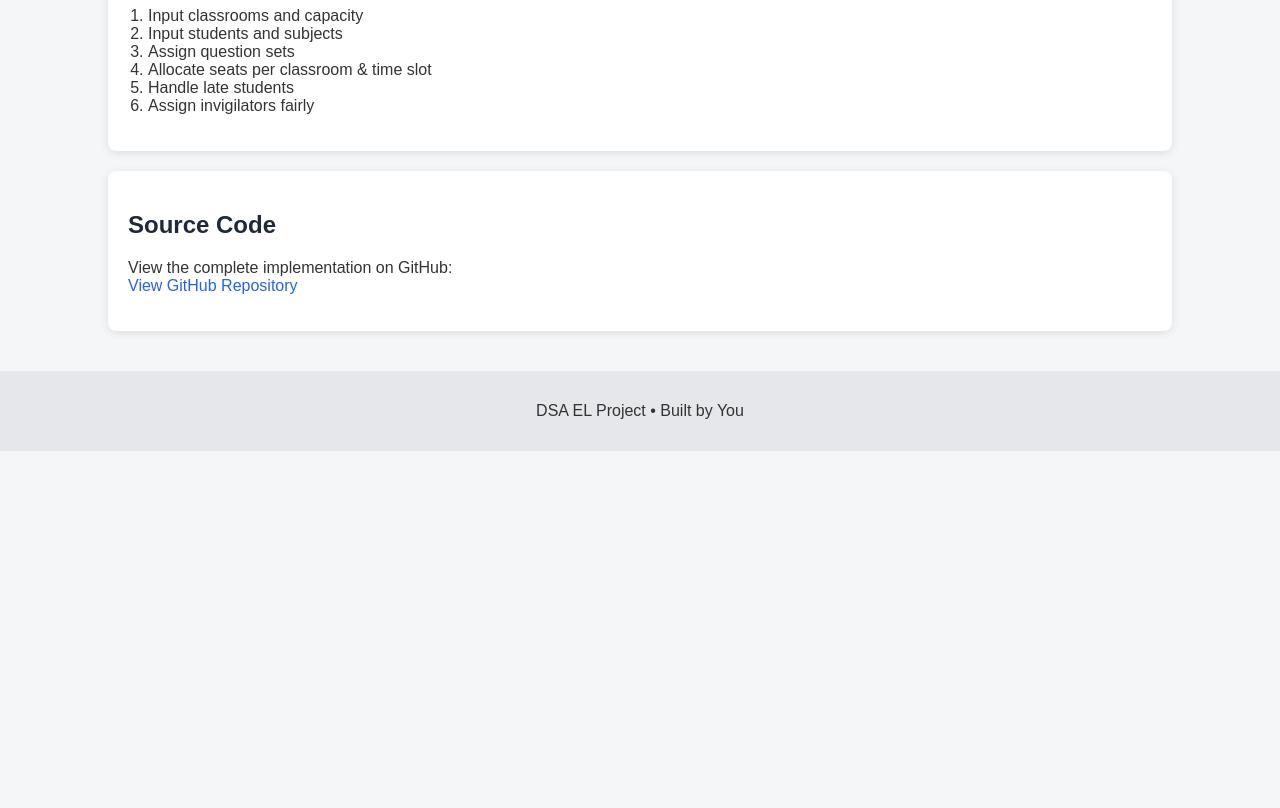
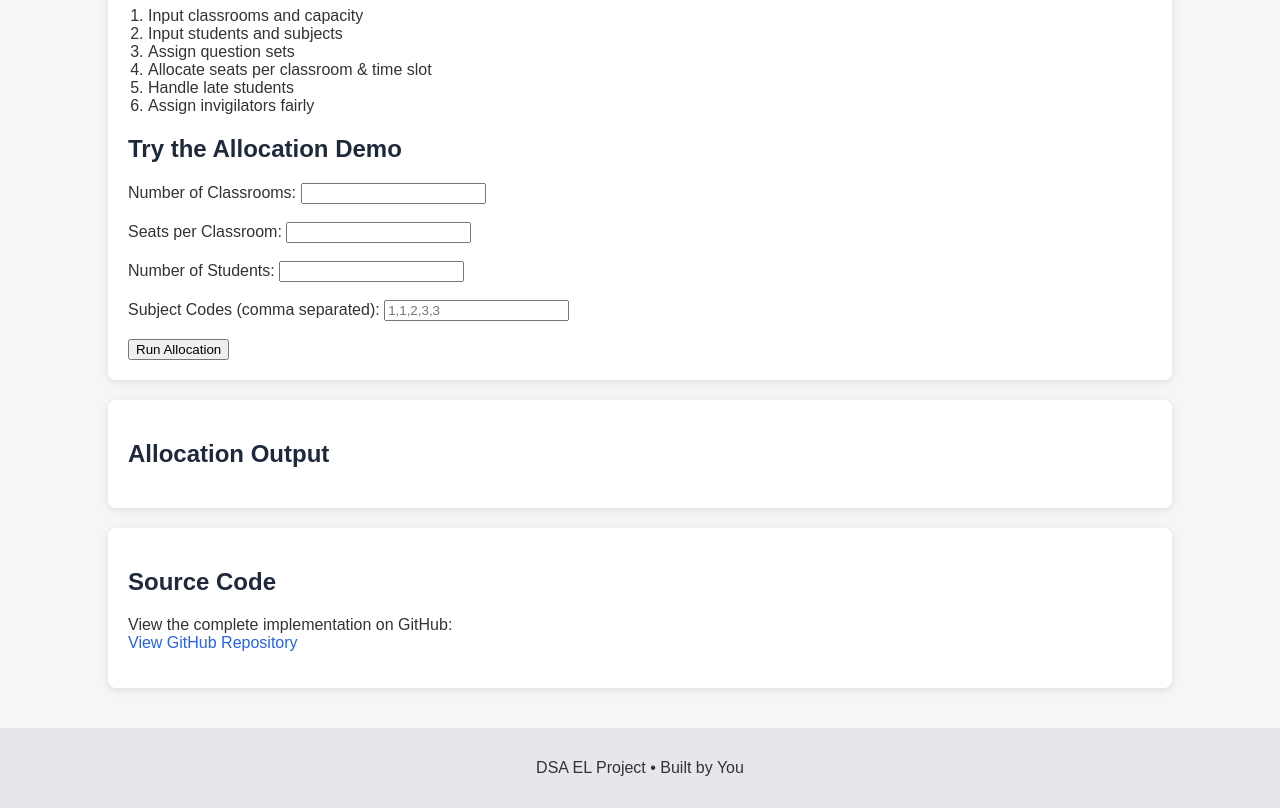
Before and after one commit to veekshashetty11/automated-exam-allocation-system, a plain HTML site: page index.html in a window 1280 px wide. Shown: the part 940-1748 px from the top of the page. Before the commit the page ends 1391 px from the top, so only its background shows below. Drawn offline with Linux system fonts and the light colour scheme.

Commit message:
Add allocation demo inputs and output section

```diff
--- a/index.html
+++ b/index.html
@@ -54,6 +54,28 @@
         <li>Handle late students</li>
         <li>Assign invigilators fairly</li>
     </ol>
+
+  <h2>Try the Allocation Demo</h2>
+
+  <label>Number of Classrooms:</label>
+  <input type="number" id="classrooms" /><br><br>
+
+  <label>Seats per Classroom:</label>
+  <input type="number" id="seats" /><br><br>
+
+  <label>Number of Students:</label>
+  <input type="number" id="students" /><br><br>
+
+  <label>Subject Codes (comma separated):</label>
+  <input type="text" id="subjects" placeholder="1,1,2,3,3" /><br><br>
+
+  <button onclick="runAllocation()">Run Allocation</button>
+</section>
+
+<section>
+  <h2>Allocation Output</h2>
+  <pre id="output"></pre>
+
 </section>
 
 <section>
```
